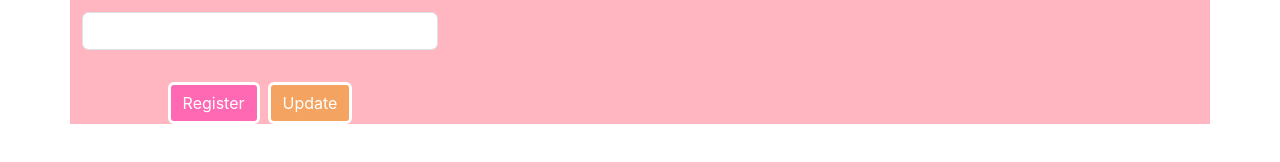
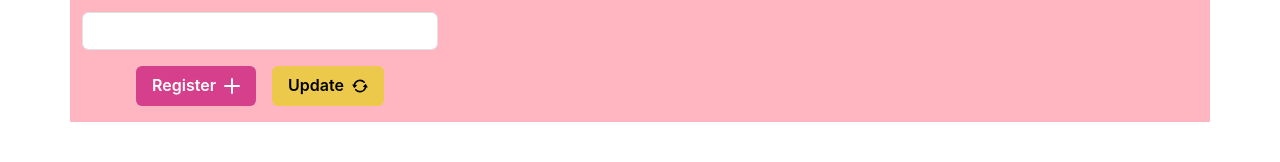
Before and after one commit to pavisu/puvs-ws2324, a React (Create React App) app in the folder animalui/: page / in a window 1280 px wide. Shown: the part 312-474 px from the top of the page. Built offline with nearby package versions, Linux system fonts and the light colour scheme; no server answers.

Commit message:
Implement Chakra UI Buttons

```diff
--- a/animalui/package.json
+++ b/animalui/package.json
@@ -3,6 +3,7 @@
   "version": "0.1.0",
   "private": true,
   "dependencies": {
+    "@chakra-ui/icons": "^2.1.1",
     "@chakra-ui/react": "^2.8.2",
     "@emotion/react": "^11.11.1",
     "@emotion/styled": "^11.11.0",
--- a/animalui/src/components/animalv1.jsx
+++ b/animalui/src/components/animalv1.jsx
@@ -3,7 +3,14 @@ import { useEffect, useState } from "react";
 import "bootstrap/dist/css/bootstrap.min.css";
 import "./Animal.css"; // Import custom styles
 // 1. import `ChakraProvider` component
-import { ChakraProvider } from "@chakra-ui/react";
+import {
+  ChakraProvider,
+  WrapItem,
+  Button,
+  Wrap,
+  Center,
+} from "@chakra-ui/react";
+import { AddIcon, DeleteIcon, EditIcon, RepeatIcon } from "@chakra-ui/icons";
 
 function Animal() {
   // The Logic of the User Interface
@@ -126,20 +133,28 @@ function Animal() {
                   }}
                 />
               </div>
-              <div className="text-center">
-                <button
-                  className="btn btn-primary mt-3 cute-button"
+              <Center>
+                <Wrap spacing={4}>
+                  <WrapItem>
+                    <Button
+                      rightIcon={<AddIcon />}
+                      colorScheme="pink"
                       onClick={save}
                     >
                       Register
-                </button>
-                <button
-                  className="btn btn-secondary mt-3 ml-2 cute-button-update"
+                    </Button>
+                  </WrapItem>
+                  <WrapItem>
+                    <Button
+                      rightIcon={<RepeatIcon />}
+                      colorScheme="yellow"
                       onClick={update}
                     >
                       Update
-                </button>
-              </div>
+                    </Button>
+                  </WrapItem>
+                </Wrap>
+              </Center>
             </form>
           </div>
           <div className="col-md-8">
@@ -162,21 +177,29 @@ function Animal() {
                       <td>{animal.animaladdress}</td>
                       <td>{animal.phonenumber}</td>
                       <td>
+                        <Center>
                           {/* Buttons for editing and deleting animals */}
-                        <button
-                          type="button"
-                          className="btn btn-warning cute-button"
+                          <Wrap spacing={4}>
+                            <WrapItem>
+                              <Button
+                                rightIcon={<EditIcon />}
+                                colorScheme="purple"
                                 onClick={() => editAnimal(animal)}
                               >
                                 Edit
-                        </button>
-                        <button
-                          type="button"
-                          className="btn btn-danger cute-button-two"
+                              </Button>
+                            </WrapItem>
+                            <WrapItem>
+                              <Button
+                                rightIcon={<DeleteIcon />}
+                                colorScheme="red"
                                 onClick={() => DeleteAnimal(animal.animalid)}
                               >
                                 Delete
-                        </button>
+                              </Button>
+                            </WrapItem>
+                          </Wrap>
+                        </Center>
                       </td>
                     </tr>
                   );
```
Also changed, not shown: 1 other file (tests, documents, lock files or other folders). Lines whose indentation alone changed are shown as unchanged.
